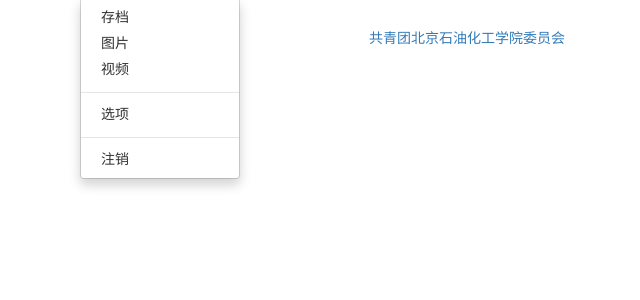
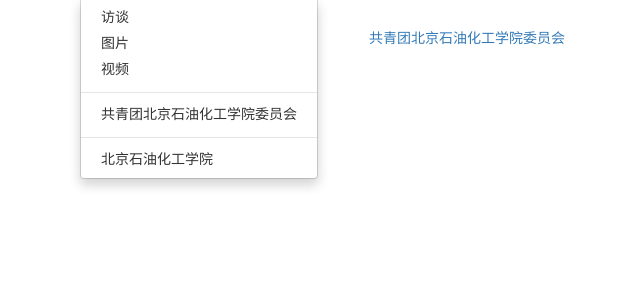
Before and after one commit to bipt-urt/bipt_singercomp, a PHP site: page /detail.php?id=1 in a window 1280 px wide, after a click on "更多". Shown: the part 51-351 px from the top of the page, without its empty margins (173-813 px from the left). Run offline with PHP 8.4, Linux system fonts and the light colour scheme; some libraries are stand-ins or nearby versions.

Commit message:
anti-cheating

```diff
--- a/banner.php
+++ b/banner.php
@@ -16,13 +16,13 @@
 			        <li class="dropdown">
 			          <a href="#" class="dropdown-toggle" data-toggle="dropdown" role="button" aria-haspopup="true" aria-expanded="false">更多<span class="caret"></span></a>
 			          <ul class="dropdown-menu">
-			            <li><a href="#">存档</a></li>
+			            <li><a href="#">访谈</a></li>
 			            <li><a href="#">图片</a></li>
 			            <li><a href="#">视频</a></li>
 			            <li role="separator" class="divider"></li>
-			            <li><a href="#">选项</a></li>
+			            <li><a href="#">共青团北京石油化工学院委员会</a></li>
 			            <li role="separator" class="divider"></li>
-			            <li><a href="#">注销</a></li>
+			            <li><a href="#">北京石油化工学院</a></li>
 			          </ul>
 			        </li>
 			      </ul>
--- a/detail.php
+++ b/detail.php
@@ -46,9 +46,9 @@ print("			<h1>".$item["prop"]["name"]."</h1>");
 print("			<p>".$item["prop"]["description"]."</p>");
 print("			<audio src=\"http://121.42.141.42/b/song/".$item["prop"]["id"].".mp3\" controls=\"controls\">您的浏览器不支持在线播放选手歌曲</audio>");
 print("<p></p>");
-if(isset($_GET["praise"]))
+if(isset($_GET["praise"])||isset($_COOKIE["bipt_praise_".$_GET["id"]]))
 {
-	print("			<button class=\"btn btn-default\">&nbsp;+".$item["prop"]["praise"]."&nbsp;</button>");
+	print("			<button type=\"button\" class=\"btn btn-default\">&nbsp;+".$item["prop"]["praise"]."&nbsp;</button>");
 }
 else
 {
--- a/index.php
+++ b/index.php
@@ -49,7 +49,7 @@ print("				</div>");
 					}
 				?>
 			</div>
-			<hr />
+			<?php /*
 			<div class="panel panel-primary">
 			<div class="panel-heading">
 				<h3 class="panel-title">调试</h3>
@@ -58,6 +58,7 @@ print("				</div>");
 				<pre><?php var_dump($GLOBALS); ?></pre>
 			</div>
 			</div>
+			*/ ?>
 		</div>
 			<?php include_once("footer.php"); ?>
 	</body>
```
Also changed, not shown: praise.php (+8 -1 lines).
